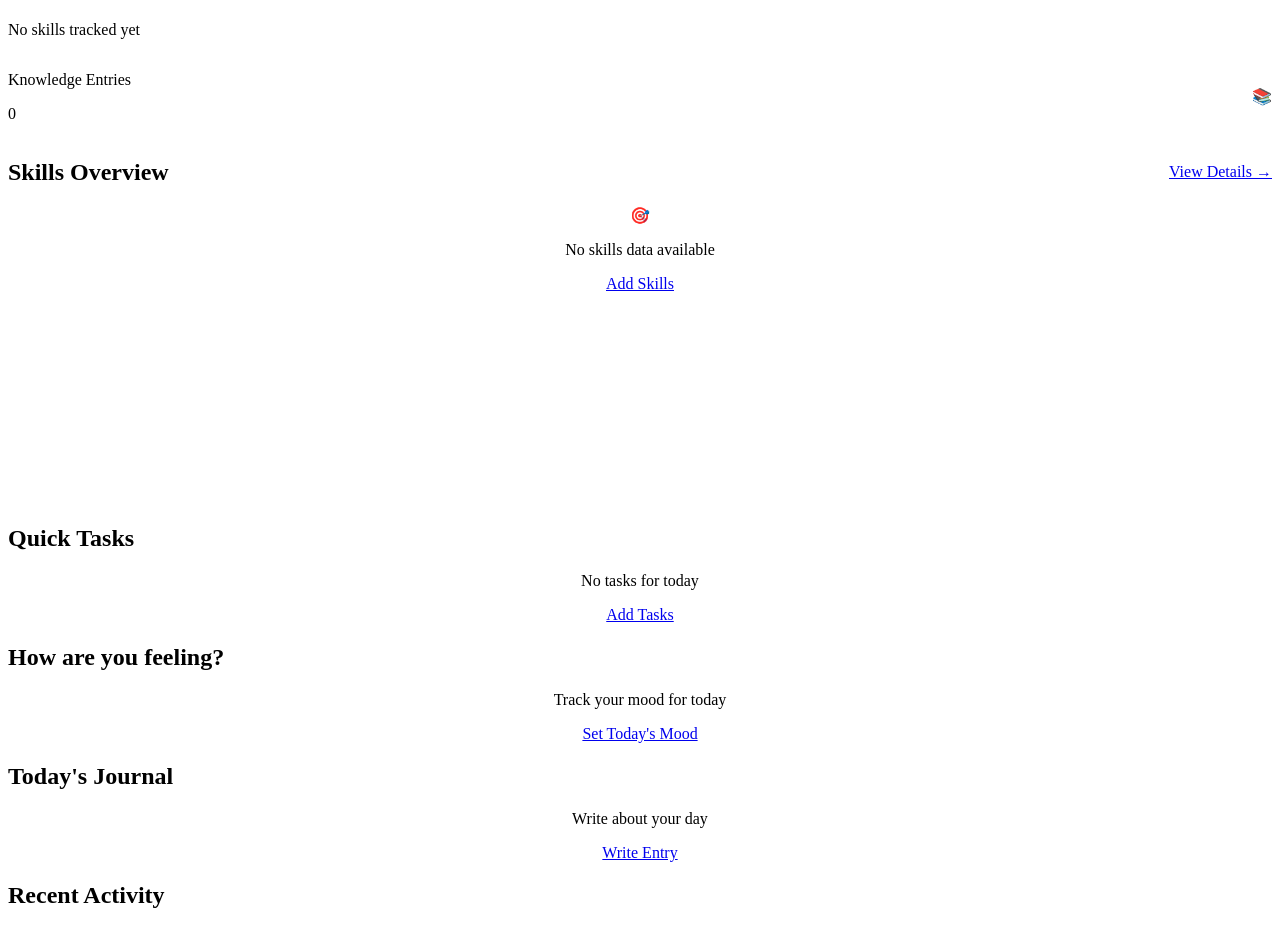
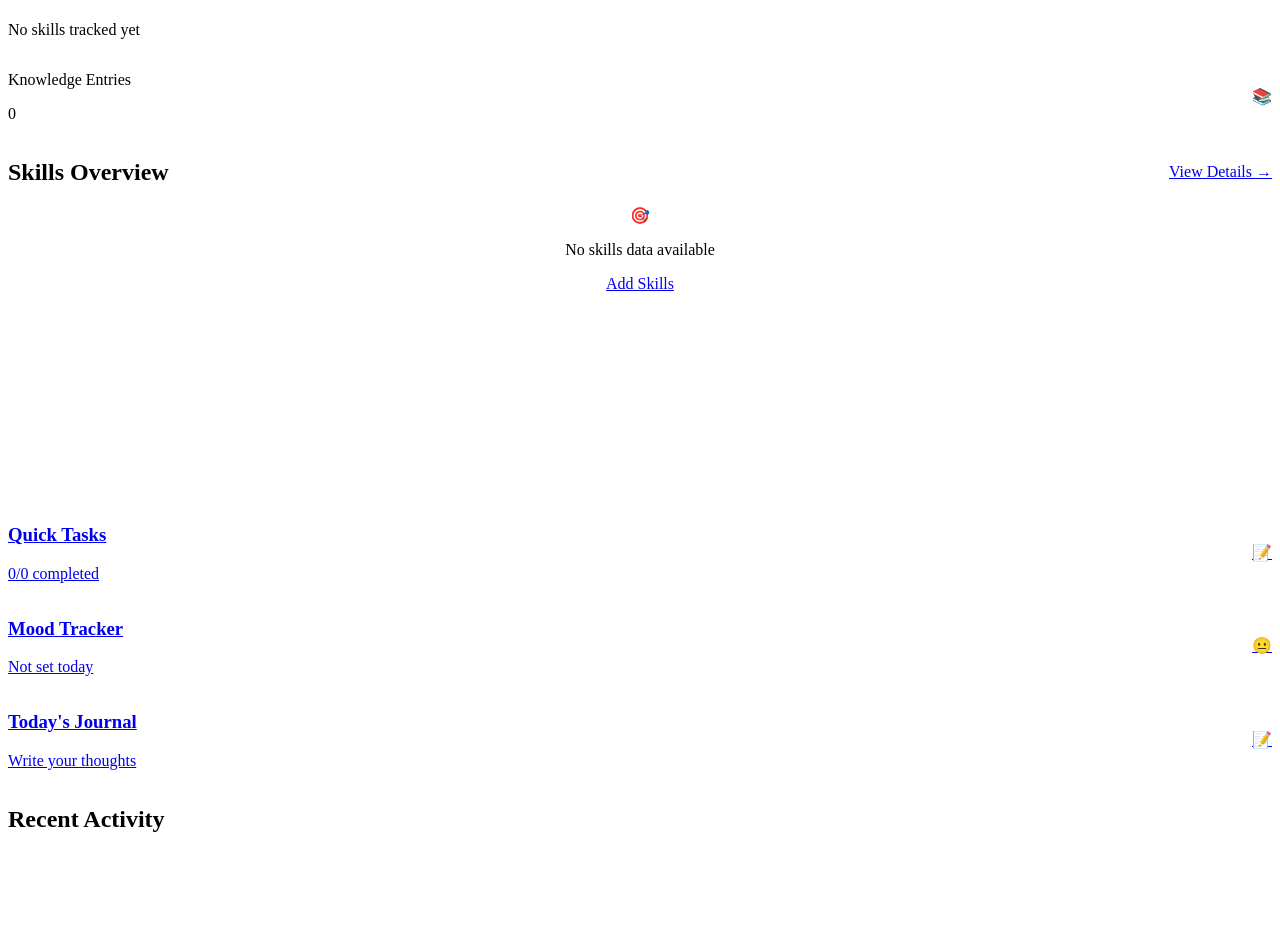
Before and after one commit to DavidTbilisi/Profiler, a Vue app in the folder life-tracker/: page / in a window 1280 px wide. Shown: the part 520-1449 px from the top of the page. After the commit the page ends 1373 px from the top, so only its background shows below. Built offline with nearby package versions, Linux system fonts and the light colour scheme; the HTML template or start-up script is replaced by a standard one.

Commit message:
fix: Ensure proficiency values are treated as numbers and update related calculations

```diff
--- a/life-tracker/src/components/SkillsRadarChart.vue
+++ b/life-tracker/src/components/SkillsRadarChart.vue
@@ -77,7 +77,7 @@ const chartData = computed(() => {
     const categorySkills = store.skills.filter(skill => skill.category === category)
     if (categorySkills.length === 0) return 0
 
-    const sum = categorySkills.reduce((total, skill) => total + skill.proficiency, 0)
+    const sum = categorySkills.reduce((total, skill) => total + Number(skill.proficiency), 0)
     return sum / categorySkills.length
   })
 
--- a/life-tracker/src/stores/useProfileStore.ts
+++ b/life-tracker/src/stores/useProfileStore.ts
@@ -277,6 +277,15 @@ export const useProfileStore = defineStore('profile', {
         const data = localStorage.getItem('profileData')
         if (data) {
           const parsed = JSON.parse(data)
+
+          // Data migration: ensure proficiency values are numbers
+          if (parsed.skills) {
+            parsed.skills = parsed.skills.map((skill: any) => ({
+              ...skill,
+              proficiency: Number(skill.proficiency) || 5
+            }))
+          }
+
           Object.assign(this, parsed)
           this.updateStats()
         }
--- a/life-tracker/src/views/Dashboard.vue
+++ b/life-tracker/src/views/Dashboard.vue
@@ -114,10 +114,8 @@
 
       </div>
 
-      <!-- Main content grid -->
-      <div class="grid grid-cols-1 lg:grid-cols-3 gap-8">
-        <!-- Skills Radar Chart -->
-        <div class="bg-white rounded-lg shadow-md p-6">
+      <!-- Skills Overview - Full Width -->
+      <div class="mb-8 bg-white rounded-lg shadow-md p-6">
         <div class="flex items-center justify-between mb-4">
           <h2 class="text-xl font-bold text-gray-800">Skills Overview</h2>
           <router-link
@@ -127,126 +125,99 @@
             View Details →
           </router-link>
         </div>
+        <div class="grid grid-cols-1 lg:grid-cols-2 gap-8 items-center">
+          <!-- Radar Chart -->
+          <div class="flex justify-center">
+            <div class="w-full max-w-md">
               <SkillsRadarChart />
-          <div v-if="store.skills.length > 0" class="mt-4 grid grid-cols-3 gap-4 text-center text-sm">
-            <div>
-              <div class="font-semibold text-gray-800">{{ store.skills.length }}</div>
-              <div class="text-gray-600 text-xs">Total Skills</div>
             </div>
-            <div>
-              <div class="font-semibold text-gray-800 flex items-center justify-center gap-1">
+          </div>
+          <!-- Stats -->
+          <div class="space-y-4">
+            <div v-if="store.skills.length > 0" class="grid grid-cols-3 gap-4 text-center">
+              <div class="p-4 bg-blue-50 rounded-lg">
+                <div class="font-semibold text-2xl text-blue-600">{{ store.skills.length }}</div>
+                <div class="text-blue-800 text-sm">Total Skills</div>
+              </div>
+              <div class="p-4 bg-green-50 rounded-lg">
+                <div class="font-semibold text-2xl text-green-600 flex items-center justify-center gap-2">
                   <span>{{ averageSkillLevel.toFixed(1) }}/10</span>
-                <span class="text-sm">{{ getSkillLevelEmoji(averageSkillLevel) }}</span>
+                  <span class="text-lg">{{ getSkillLevelEmoji(averageSkillLevel) }}</span>
                 </div>
-              <div :class="['text-xs font-medium', getSkillLevelColor(averageSkillLevel)]">
+                <div :class="['text-sm font-medium', getSkillLevelColor(averageSkillLevel)]">
                   {{ getSkillLevelText(averageSkillLevel) }}
                 </div>
               </div>
-            <div>
-              <div class="font-semibold text-gray-800">{{ expertSkillsCount }}</div>
-              <div class="text-gray-600 text-xs">Expert Level</div>
+              <div class="p-4 bg-purple-50 rounded-lg">
+                <div class="font-semibold text-2xl text-purple-600">{{ expertSkillsCount }}</div>
+                <div class="text-purple-800 text-sm">Expert Level</div>
               </div>
             </div>
-        </div>
-
-        <!-- Today's tasks overview -->
-        <div class="bg-white rounded-lg shadow-md p-6">
-          <h2 class="text-xl font-bold text-gray-800 mb-4">Quick Tasks</h2>
-          <div v-if="todaysTasks.length > 0" class="space-y-2">
-            <div
-              v-for="task in todaysTasks.slice(0, 5)"
-              :key="task.id"
-              class="flex items-center gap-3 p-2 bg-gray-50 rounded"
+            <div v-if="store.aspirationalSkills.length > 0" class="mt-4 p-4 bg-yellow-50 rounded-lg text-center">
+              <div class="font-semibold text-xl text-yellow-600">{{ store.aspirationalSkills.length }}</div>
+              <div class="text-yellow-800 text-sm">Learning Goals</div>
+              <router-link
+                to="/skills"
+                class="text-yellow-600 hover:text-yellow-800 text-xs mt-1 block"
               >
-              <input
-                type="checkbox"
-                :checked="task.completed"
-                @change="store.toggleTask(task.id)"
-                class="w-4 h-4 text-blue-600 rounded"
-              />
-              <span
-                :class="[
-                  'flex-1',
-                  task.completed ? 'line-through text-gray-500' : 'text-gray-800'
-                ]"
-              >
-                {{ task.text }}
-              </span>
-            </div>
-            <router-link
-              to="/tasks"
-              class="block text-center text-blue-500 hover:text-blue-700 text-sm mt-4"
-            >
-              View all tasks →
-            </router-link>
-          </div>
-          <div v-else class="text-center py-8 text-gray-500">
-            <p class="mb-4">No tasks for today</p>
-            <router-link
-              to="/tasks"
-              class="inline-block px-4 py-2 bg-blue-500 text-white rounded hover:bg-blue-600"
-            >
-              Add Tasks
-            </router-link>
-          </div>
-        </div>
-
-        <!-- Quick mood and journal -->
-        <div class="lg:col-span-2 space-y-6">
-          <!-- Mood and Journal side by side -->
-          <div class="grid grid-cols-1 md:grid-cols-2 gap-6">
-            <!-- Mood quick entry -->
-            <div class="bg-white rounded-lg shadow-md p-6">
-            <h2 class="text-xl font-bold text-gray-800 mb-4">How are you feeling?</h2>
-            <div v-if="!todaysMood" class="text-center">
-              <p class="text-gray-600 mb-4">Track your mood for today</p>
-              <router-link
-                to="/mood"
-                class="inline-block px-4 py-2 bg-yellow-500 text-white rounded hover:bg-yellow-600"
-              >
-                Set Today's Mood
-              </router-link>
-            </div>
-            <div v-else class="text-center">
-              <div class="text-4xl mb-2">{{ getMoodEmoji(todaysMood.mood) }}</div>
-              <p class="text-lg font-semibold">{{ getMoodText(todaysMood.mood) }}</p>
-              <p class="text-gray-600">{{ todaysMood.mood }}/10</p>
-              <router-link
-                to="/mood"
-                class="text-blue-500 hover:text-blue-700 text-sm"
-              >
-                Update mood →
-              </router-link>
-            </div>
-          </div>
-
-          <!-- Journal quick entry -->
-          <div class="bg-white rounded-lg shadow-md p-6">
-            <h2 class="text-xl font-bold text-gray-800 mb-4">Today's Journal</h2>
-            <div v-if="!todaysJournal" class="text-center">
-              <p class="text-gray-600 mb-4">Write about your day</p>
-              <router-link
-                to="/journal"
-                class="inline-block px-4 py-2 bg-purple-500 text-white rounded hover:bg-purple-600"
-              >
-                Write Entry
-              </router-link>
-            </div>
-            <div v-else>
-              <p class="text-gray-600 mb-3 line-clamp-3">
-                {{ todaysJournal.content.substring(0, 150) }}
-                {{ todaysJournal.content.length > 150 ? '...' : '' }}
-              </p>
-              <router-link
-                to="/journal"
-                class="text-blue-500 hover:text-blue-700 text-sm"
-              >
-                Continue writing →
+                View learning roadmap →
               </router-link>
             </div>
           </div>
         </div>
       </div>
+
+      <!-- Quick Action Buttons -->
+      <div class="grid grid-cols-1 md:grid-cols-3 gap-4 mb-8">
+        <!-- Tasks Button -->
+        <router-link
+          to="/tasks"
+          class="bg-white rounded-lg shadow-md p-4 hover:shadow-lg transition-shadow group"
+        >
+          <div class="flex items-center justify-between">
+            <div>
+              <h3 class="font-semibold text-gray-800">Quick Tasks</h3>
+              <p class="text-sm text-gray-600">{{ todaysCompleted }}/{{ todaysTotal }} completed</p>
+            </div>
+            <div class="text-blue-500 text-2xl group-hover:scale-110 transition-transform">📝</div>
+          </div>
+        </router-link>
+
+        <!-- Mood Button -->
+        <router-link
+          to="/mood"
+          class="bg-white rounded-lg shadow-md p-4 hover:shadow-lg transition-shadow group"
+        >
+          <div class="flex items-center justify-between">
+            <div>
+              <h3 class="font-semibold text-gray-800">Mood Tracker</h3>
+              <p class="text-sm text-gray-600">
+                {{ todaysMood ? `${getMoodText(todaysMood.mood)} (${todaysMood.mood}/10)` : 'Not set today' }}
+              </p>
+            </div>
+            <div class="text-2xl group-hover:scale-110 transition-transform">
+              {{ todaysMood ? getMoodEmoji(todaysMood.mood) : '😐' }}
+            </div>
+          </div>
+        </router-link>
+
+        <!-- Journal Button -->
+        <router-link
+          to="/journal"
+          class="bg-white rounded-lg shadow-md p-4 hover:shadow-lg transition-shadow group"
+        >
+          <div class="flex items-center justify-between">
+            <div>
+              <h3 class="font-semibold text-gray-800">Today's Journal</h3>
+              <p class="text-sm text-gray-600">
+                {{ todaysJournal ? 'Entry written' : 'Write your thoughts' }}
+              </p>
+            </div>
+            <div class="text-purple-500 text-2xl group-hover:scale-110 transition-transform">
+              {{ todaysJournal ? '📔' : '📝' }}
+            </div>
+          </div>
+        </router-link>
       </div>
 
       <!-- Recent activity -->
@@ -324,12 +295,12 @@ const recentCompletedTasks = computed(() => {
 
 const averageSkillLevel = computed(() => {
   if (store.skills.length === 0) return 0
-  const sum = store.skills.reduce((total, skill) => total + skill.proficiency, 0)
+  const sum = store.skills.reduce((total, skill) => total + Number(skill.proficiency), 0)
   return sum / store.skills.length
 })
 
 const expertSkillsCount = computed(() => {
-  return store.skills.filter(skill => skill.proficiency >= 8).length
+  return store.skills.filter(skill => Number(skill.proficiency) >= 8).length
 })
 
 function getCurrentGreeting(): string {
```
Also changed, not shown: life-tracker/src/components/SkillsManager.vue (+4 -4 lines). Lines whose indentation alone changed are shown as unchanged.
